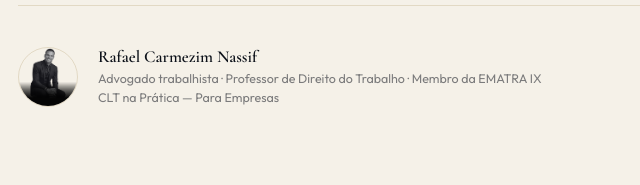
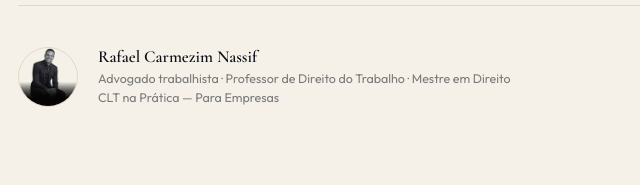
Before and after one commit to jplf89-ui/clt-na-pratica, a plain HTML site: page guia5x2.html in a window 1280 px wide. Shown: the part 4554-4739 px from the top of the page, 242-882 px from the left. Drawn offline with nearby package versions, Linux system fonts and the light colour scheme.

Commit message:
Update guia5x2.html

```diff
--- a/guia5x2.html
+++ b/guia5x2.html
@@ -723,7 +723,7 @@ tr.urgent td:first-child { color: #e05c4e; }
     <img src="images/IMG-SESSAODOR1.png" alt="Rafael Carmezim Nassif">
     <div>
       <p class="author-name">Rafael Carmezim Nassif</p>
-      <p class="author-role">Advogado trabalhista · Professor de Direito do Trabalho · Membro da EMATRA IX<br>CLT na Prática — Para Empresas</p>
+      <p class="author-role">Advogado trabalhista · Professor de Direito do Trabalho · Mestre em Direito<br>CLT na Prática — Para Empresas</p>
     </div>
   </div>
 
```
